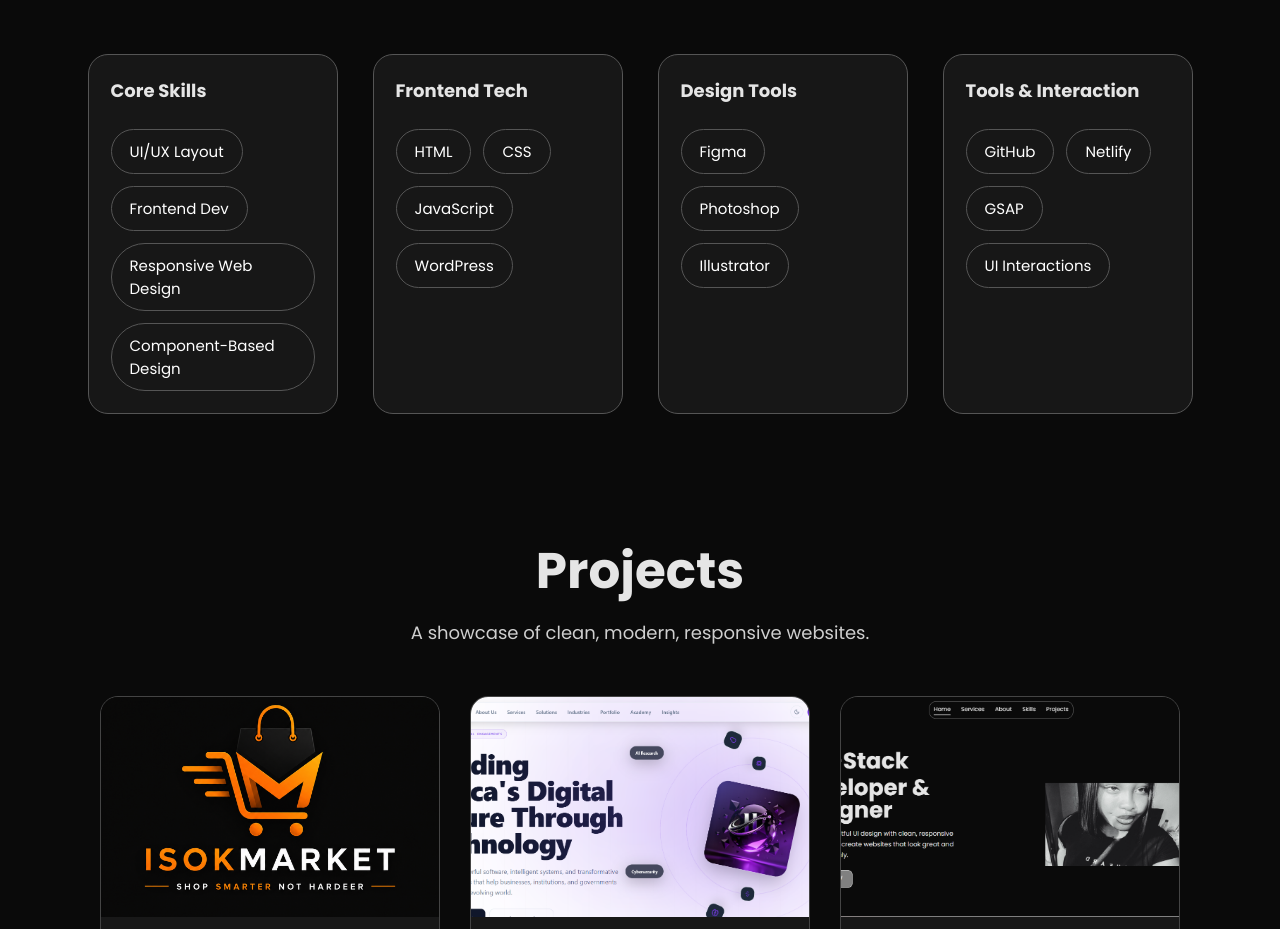
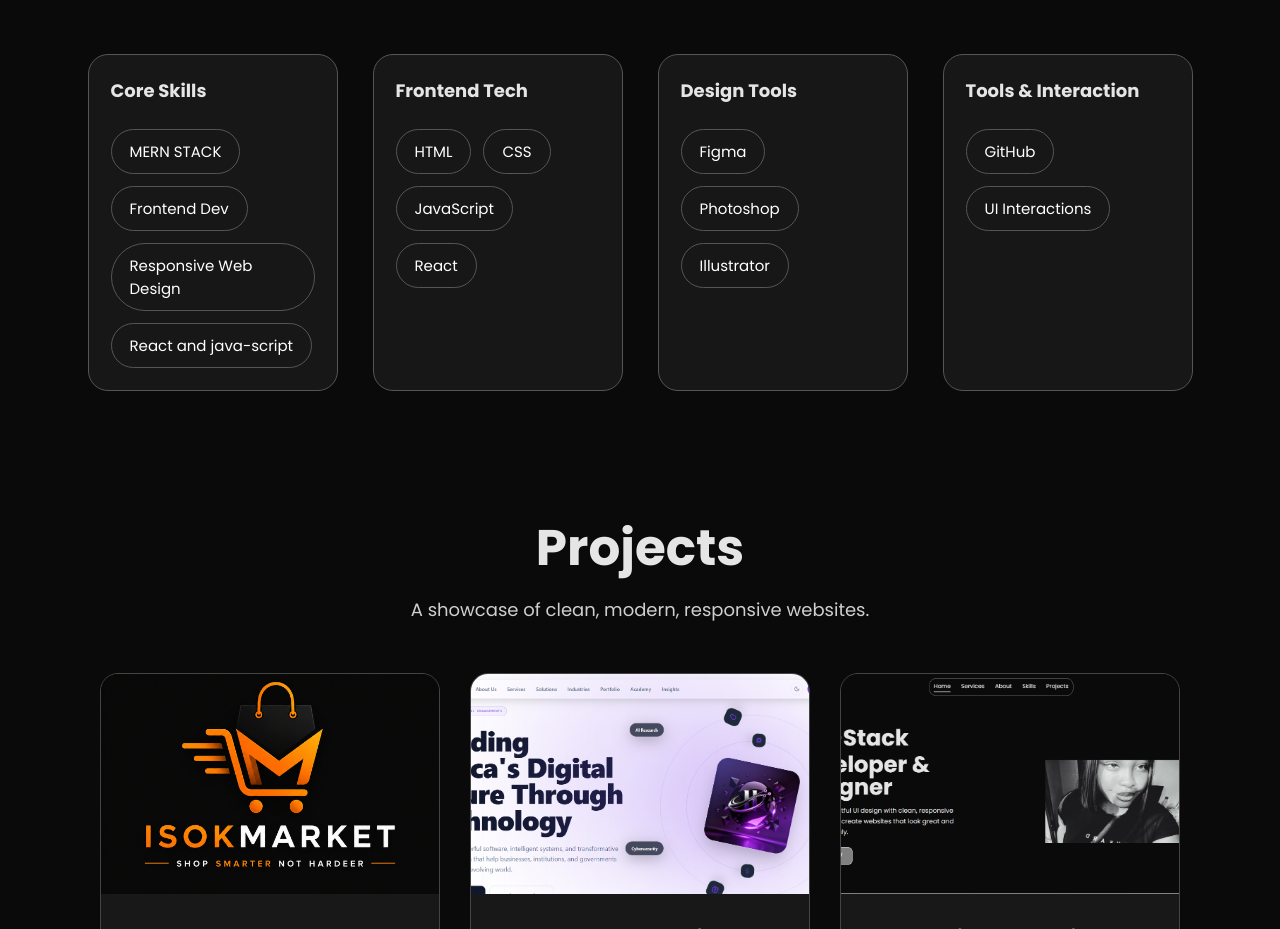
Before and after one commit to joan-lang/Portfolio, a React (Vite) app in the folder latest/: page / in a window 1280 px wide. Shown: the part 2260-3189 px from the top of the page. Built offline with nearby package versions, Linux system fonts and the light colour scheme.

Commit message:
core skills

```diff
--- a/latest/src/Skill.jsx
+++ b/latest/src/Skill.jsx
@@ -14,10 +14,10 @@ const Skill = () => {
           <h2>Core Skills</h2>
 
           <div className="skill-tags">
-            <span>UI/UX Layout</span>
+            <span>MERN STACK</span>
             <span>Frontend Dev</span>
             <span>Responsive Web Design</span>
-            <span>Component-Based Design</span>
+            <span>React and java-script</span>
           </div>
         </div>
 
@@ -28,7 +28,7 @@ const Skill = () => {
             <span>HTML</span>
             <span>CSS</span>
             <span>JavaScript</span>
-            <span>WordPress</span>
+            <span>React</span>
           </div>
         </div>
 
@@ -47,8 +47,6 @@ const Skill = () => {
 
           <div className="skill-tags">
             <span>GitHub</span>
-            <span>Netlify</span>
-            <span>GSAP</span>
             <span>UI Interactions</span>
           </div>
         </div>
```
